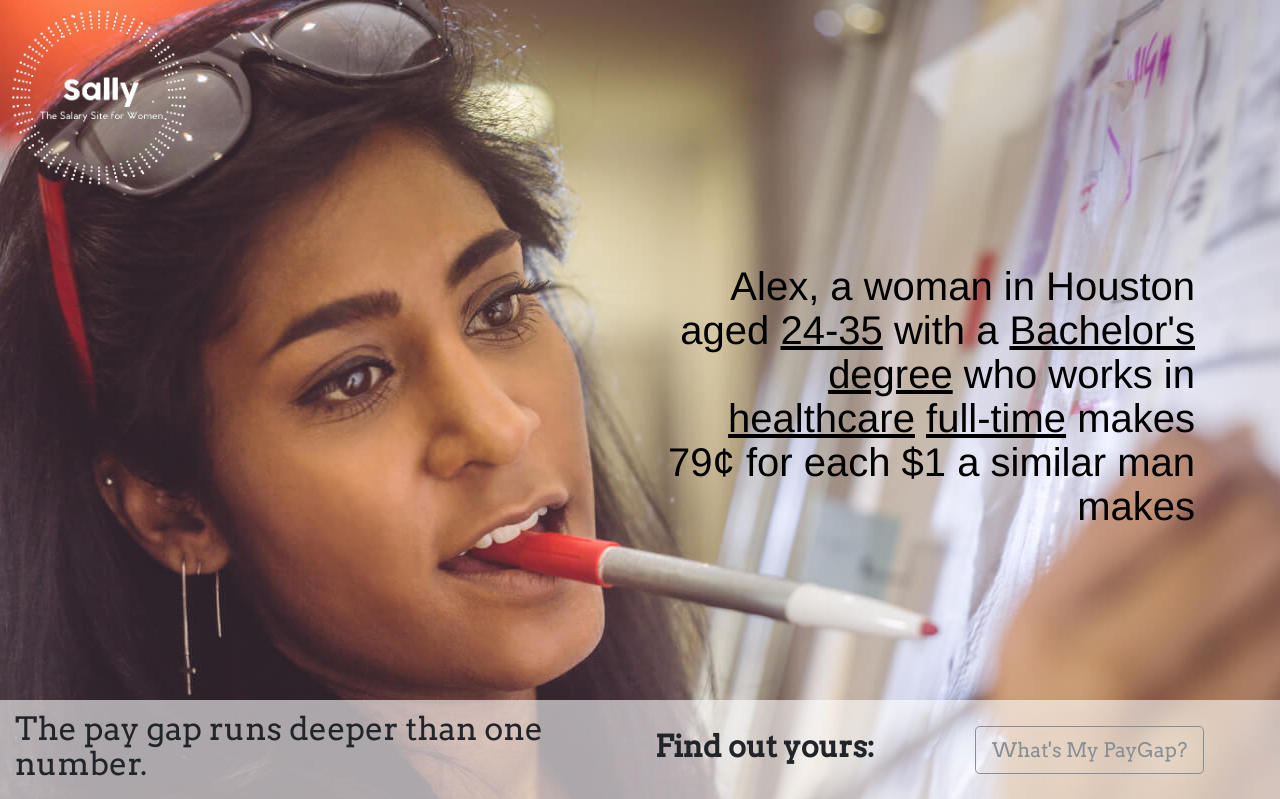
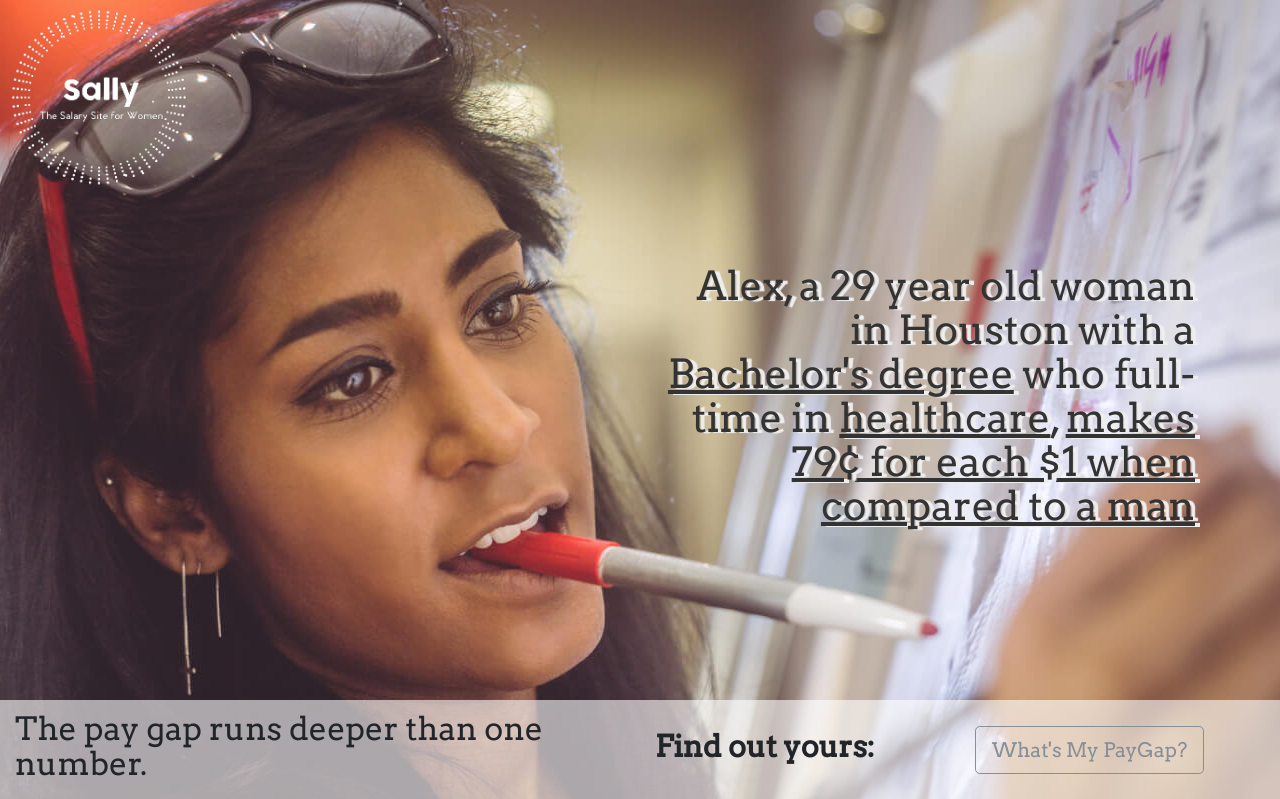
Before and after one commit to julianapeace/WomenStartupWeekend, a Python web app: template myapp/templates/base.html in a window 1280 px wide. Shown: the part 56-855 px from the top of the page. Run offline with Jinja, Linux system fonts and the light colour scheme; the template is opened without the code that fills it, so the values that code supplies are empty; some libraries are stand-ins or nearby versions.

Commit message:
changed jumbotron text

```diff
--- a/myapp/templates/base.html
+++ b/myapp/templates/base.html
@@ -45,7 +45,7 @@
         <div class="col-lg-6">
         </div>
         <div class="col-lg-6">
-          <h1 class="display-6">{% block jumbotrontext %}Alex, a woman in Houston aged <u>24-35</u> with a <u>Bachelor's degree</u> who works in <u>healthcare</u> <u>full-time</u> makes 79&#162; for each $1 a similar man makes{% endblock %}</h1>
+          <h1 class="display-6">{% block jumbotrontext %}Alex, a 29 year old woman in Houston with a <u>Bachelor's degree</u> who full-time in <u>healthcare</u>, <u>makes 79&#162; for each $1 when compared to a man</u>{% endblock %}</h1>
         </div>
       </div>
       <div class="row jumbotron-paygap">
--- a/static/css/style.css
+++ b/static/css/style.css
@@ -29,8 +29,9 @@ JUMBOTRON
 }
 .jumbotrontext{
   text-align: right;
-  color: #000;
-  font-family:  Helvetica, Arial, sans-serif;
+  color: #333;
+  font-family:  'Arvo', Helvetica, Arial, sans-serif;
+  text-shadow: 5px 1px 1px #eee;
 
 }
 .jumbotron-paygap{
```
